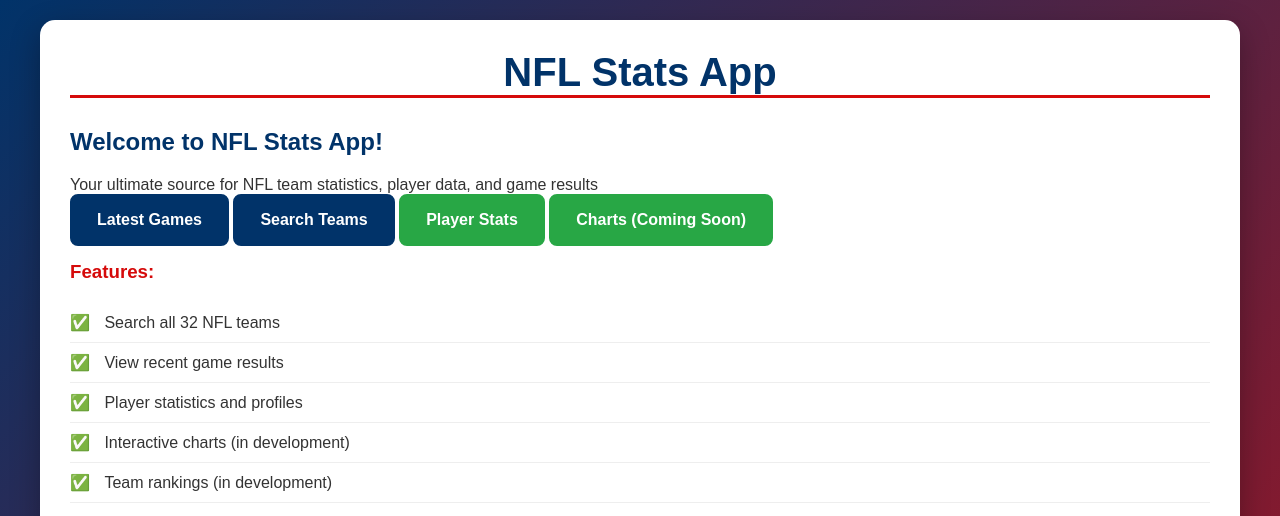
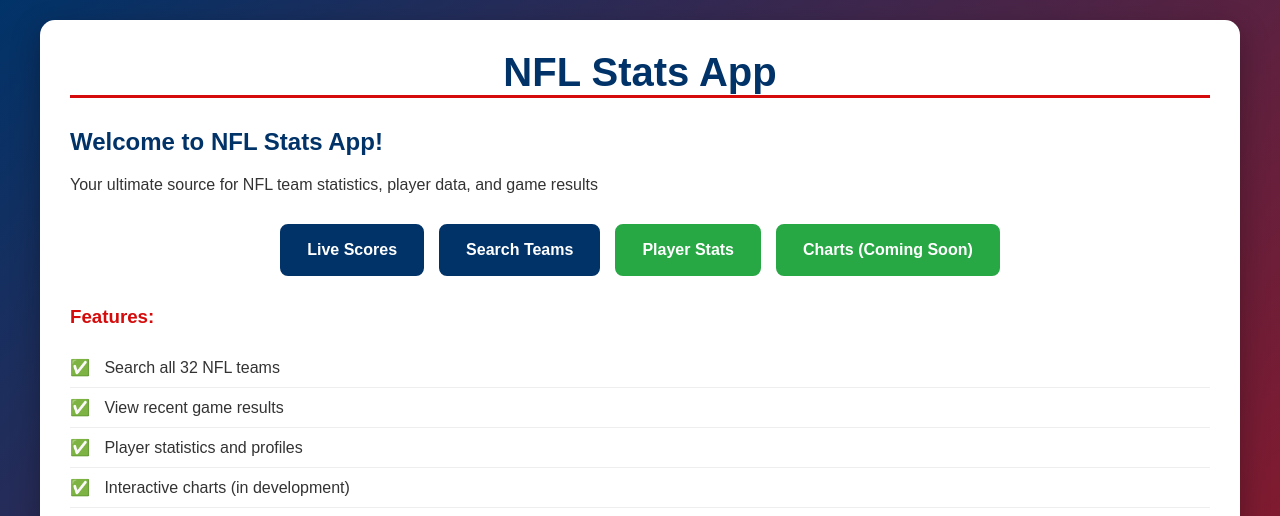
Before and after one commit to VictorCali1702/nfl-flask-app, a Flask app: page / in a window 1280 px wide. Shown: the top 516 px of the page. Run offline with Flask 3, Linux system fonts and the light colour scheme.

Commit message:
Problem set fixed

```diff
--- a/templates/index.html
+++ b/templates/index.html
@@ -4,8 +4,8 @@
 	<h2>Welcome to NFL Stats App!</h2>
 	<p>Your ultimate source for NFL team statistics, player data, and game results</p>
 
-	<div class="quick-lins">
-		<a href="{{ url_for('scores') }}" class="btn-primary">Latest Games</a>
+	<div class="quick-links">
+		<a href="{{ url_for('scores') }}" class="btn-primary">Live Scores</a>
 		<a href="{{ url_for('search_team') }}" class="btn-primary">Search Teams</a>
 		<a href="{{ url_for('search_players') }}" class="btn-secondary">Player Stats</a>
 		<a href="#" class="btn-secondary">Charts (Coming Soon)</a>
```
